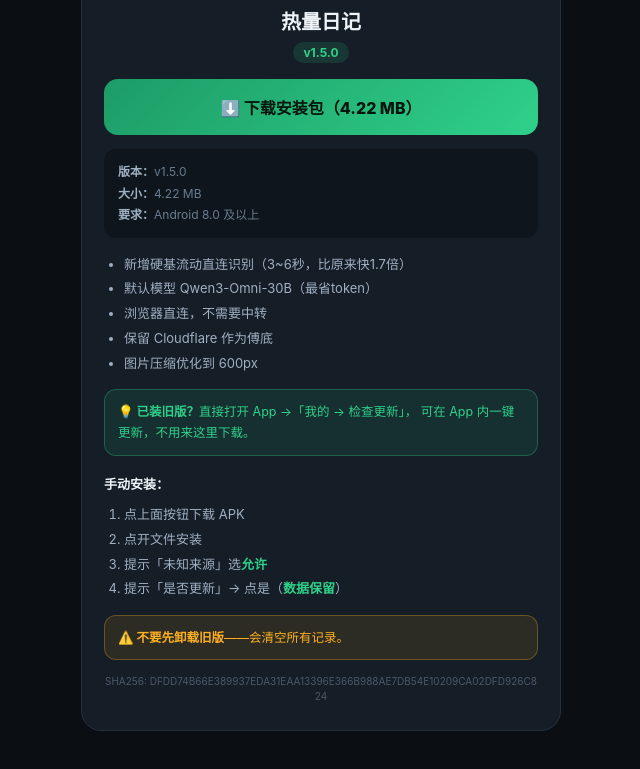
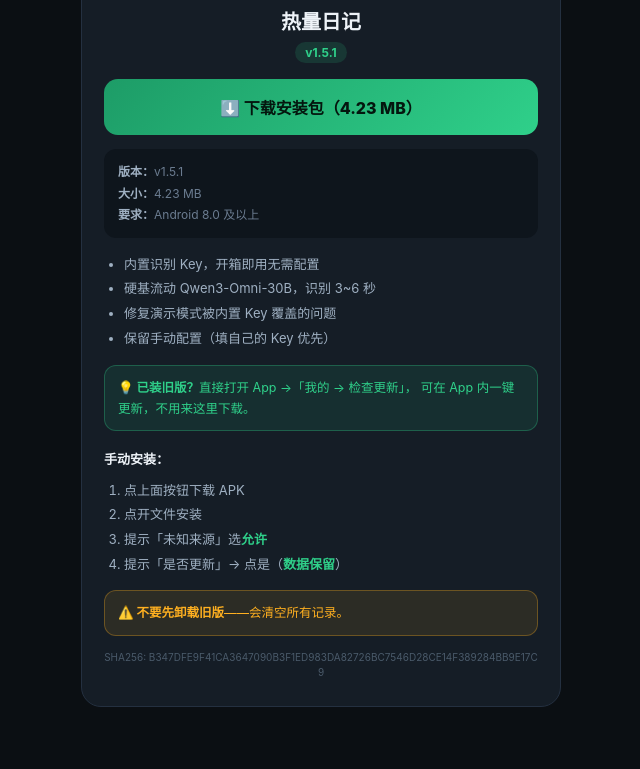
Before and after one commit to zhouyu-1/mytest, a website: page dist/index.html in a window 1280 px wide. Shown: the part 115-884 px from the top of the page, without its empty margins (319-959 px from the left). After the commit the page ends 862 px from the top, so only its background shows below. Drawn offline with Linux system fonts and the light colour scheme.

Commit message:
release: download page for v1.5.1

```diff
--- a/dist/index.html
+++ b/dist/index.html
@@ -3,7 +3,7 @@
 <head>
 <meta charset="UTF-8">
 <meta name="viewport" content="width=device-width,initial-scale=1,viewport-fit=cover">
-<title>热量日记 v1.5.0</title>
+<title>热量日记 v1.5.1</title>
 <style>
   *{box-sizing:border-box;-webkit-tap-highlight-color:transparent}
   body{margin:0;padding:24px 20px 40px;background:#0b0f13;color:#eef3f8;
@@ -37,17 +37,17 @@
 <div class="card">
   <div class="logo">🔥</div>
   <h1>热量日记</h1>
-  <div class="ver">v1.5.0</div>
+  <div class="ver">v1.5.1</div>
 
-  <a class="dl" href="https://cdn.jsdelivr.net/gh/zhouyu-1/mytest@3eb4d4ecb249f802e4c7c8f1730149e2566eea85/dist/calorie-diary-latest.apk" download>⬇️ 下载安装包（4.22 MB）</a>
+  <a class="dl" href="https://cdn.jsdelivr.net/gh/zhouyu-1/mytest@332d25e7acf45ea672ad5b13f17889905d3a5899/dist/calorie-diary-latest.apk" download>⬇️ 下载安装包（4.23 MB）</a>
 
   <div class="meta">
-    <b>版本：</b>v1.5.0<br>
-    <b>大小：</b>4.22 MB<br>
+    <b>版本：</b>v1.5.1<br>
+    <b>大小：</b>4.23 MB<br>
     <b>要求：</b>Android 8.0 及以上
   </div>
 
-  <ul style="text-align:left;font-size:13px;color:#9fb0c2;line-height:1.9;padding-left:20px;margin:12px 0"><li>新增硬基流动直连识别（3~6秒，比原来快1.7倍）</li><li>默认模型 Qwen3-Omni-30B（最省token）</li><li>浏览器直连，不需要中转</li><li>保留 Cloudflare 作为傅底</li><li>图片压缩优化到 600px</li></ul>
+  <ul style="text-align:left;font-size:13px;color:#9fb0c2;line-height:1.9;padding-left:20px;margin:12px 0"><li>内置识别 Key，开箱即用无需配置</li><li>硬基流动 Qwen3-Omni-30B，识别 3~6 秒</li><li>修复演示模式被内置 Key 覆盖的问题</li><li>保留手动配置（填自己的 Key 优先）</li></ul>
 
   <div class="auto">
     <b>💡 已装旧版？</b>直接打开 App →「我的 → 检查更新」，
@@ -68,7 +68,7 @@
     <b>⚠️ 不要先卸载旧版</b>——会清空所有记录。
   </div>
 
-  <div class="sha">SHA256: DFDD74B66E389937EDA31EAA13396E366B988AE7DB54E10209CA02DFD926C824</div>
+  <div class="sha">SHA256: B347DFE9F41CA3647090B3F1ED983DA82726BC7546D28CE14F389284BB9E17C9</div>
 </div>
 </body>
 </html>
```
